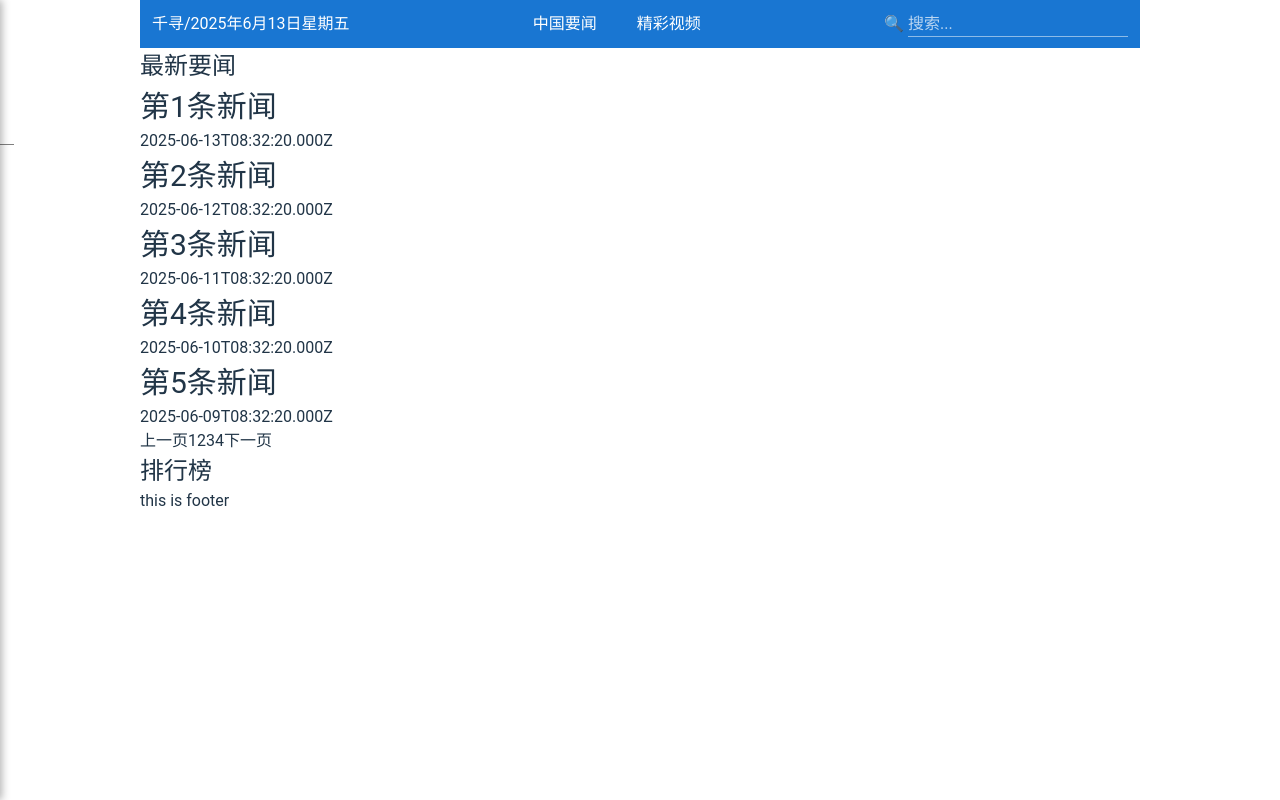
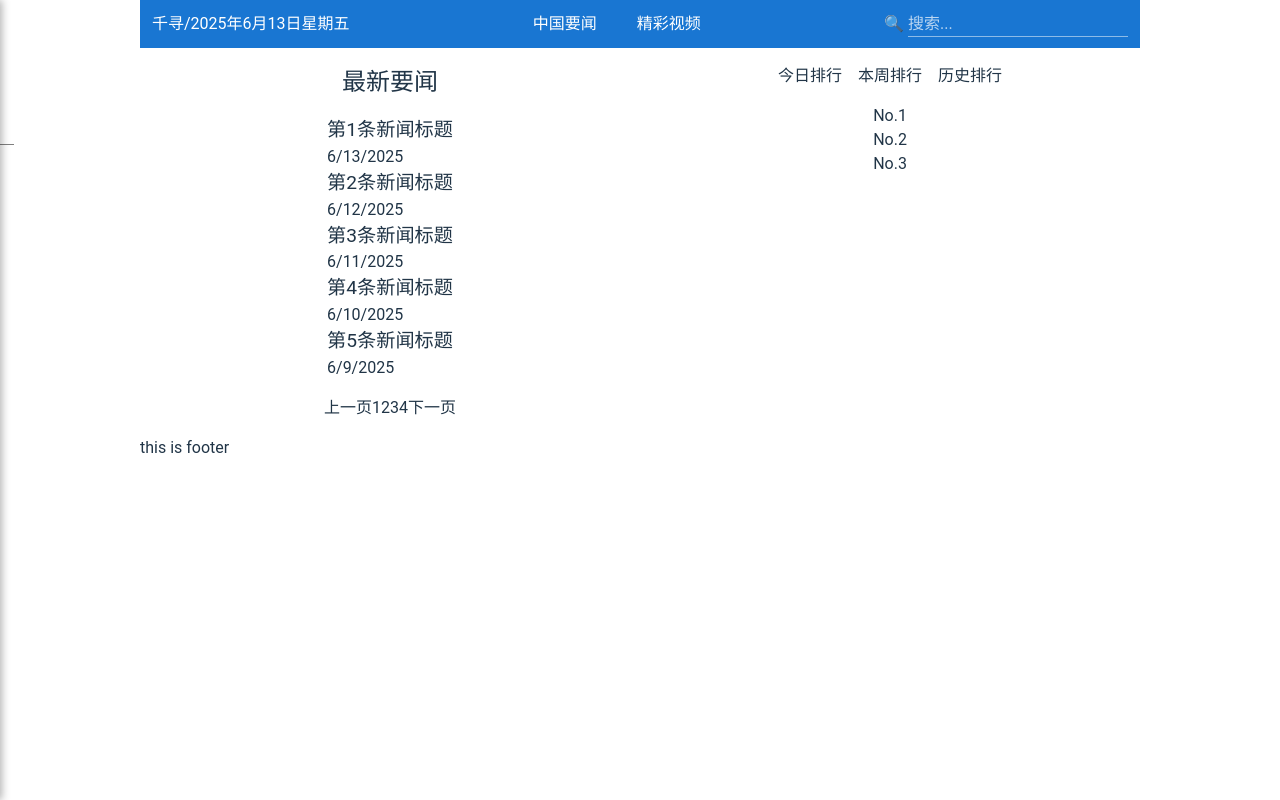
Before and after one commit to lwnl/qianxun-next, a Next.js app: page /news in a window 1280 px wide. Built offline with nearby package versions, Linux system fonts and the light colour scheme.

Commit message:
添加新闻页面

```diff
--- a/src/app/base/_variables.scss
+++ b/src/app/base/_variables.scss
@@ -6,7 +6,6 @@
   --bgc-transparent: rgba(0, 0, 0, 0.4);
   --bgc-dark-mode: rgba(0, 0, 0, 0.8);
   --bgc-current: var(--bgc-transparent);
-  --yellow-sun: #fbfe41;
 
   /* Font Sizes */
   --fs-100: 0.7rem;
--- /dev/null
+++ b/src/app/news/NewsPage.scss
@@ -0,0 +1,29 @@
+.news-page {
+  display: flex;
+
+  .news-list,
+  .ranking-list {
+    margin-block: var(--size-400);
+    width: 50%;
+    display: flex;
+    flex-direction: column;
+    align-items: center;
+    gap: var(--size-400);
+  }
+
+  .ranking-level {
+    display: flex;
+    gap: var(--size-400);
+  }
+}
+
+@media (max-width: 599px) {
+  .news-page {
+    flex-direction: column;
+
+    .news-list,
+    .ranking-list {
+      width: 100%;
+    }
+  }
+}
--- /dev/null
+++ b/src/app/news/[id]/page.tsx
@@ -0,0 +1,17 @@
+import { notFound } from "next/navigation";
+import { newsList } from "../mockData";
+
+export default function NewsDetailPage({ params }: { params: { id: string } }) {
+  const newsId = parseInt(params.id, 10);
+  const news = newsList.find((news) => news.id === newsId);
+
+  if (!news) return notFound;
+
+  return (
+    <div className="newsDetail">
+      <h2>{news.title}</h2>
+      <p>日期： {news.createdAt}</p>
+      <p>{news.content}</p>
+    </div>
+  );
+}
--- a/src/app/news/mockData.ts
+++ b/src/app/news/mockData.ts
@@ -3,10 +3,10 @@ export const newsList = Array.from({ length: 20 }, (_, index) => {
   date.setDate(date.getDate() - index); // 今天开始，往前推一天、两天...
   return {
     id: index + 1,
-    title: `第${index + 1}条新闻`,
+    title: `第${index + 1}条新闻标题`,
     content: `这是第${index + 1}条新闻的简短内容， ${randomText(100)}。`,
     editor: `编辑${index + 1}`,
-    createdAt: date.toISOString(),
+    createdAt: date.toLocaleDateString(),
   };
 }) as {
   id: number;
--- a/src/app/news/page.tsx
+++ b/src/app/news/page.tsx
@@ -2,6 +2,8 @@
 
 import { newsList } from "./mockData";
 import { useState } from "react";
+import "./NewsPage.scss";
+import Link from "next/link";
 
 const pageSize: number = 5;
 const totalPages: number = Math.floor(newsList.length / pageSize);
@@ -15,12 +17,15 @@ export default function NewsPage() {
   );
 
   return (
-    <>
+    <section className="news-page">
+      <div className="news-list">
         <h4>最新要闻</h4>
         <div className="important-news">
           {currentNewsList.map((news) => (
             <div key={news.id}>
-            <h3>{news.title}</h3>
+              <Link href={`news/${news.id}`}>
+                <h5>{news.title}</h5>
+              </Link>
               <p>{news.createdAt}</p>
             </div>
           ))}
@@ -49,10 +54,20 @@ export default function NewsPage() {
             下一页
           </span>
         </div>
+      </div>
 
       <div className="ranking-list">
-        <h4>排行榜</h4>
+        <ul className="ranking-level">
+          <li>今日排行</li>
+          <li>本周排行</li>
+          <li>历史排行</li>
+        </ul>
+        <ol className="ranking-newsList">
+          <li>No.1</li>
+          <li>No.2</li>
+          <li>No.3</li>
+        </ol>
       </div>
-    </>
+    </section>
   );
 }
```
Lines whose indentation alone changed are shown as unchanged.
